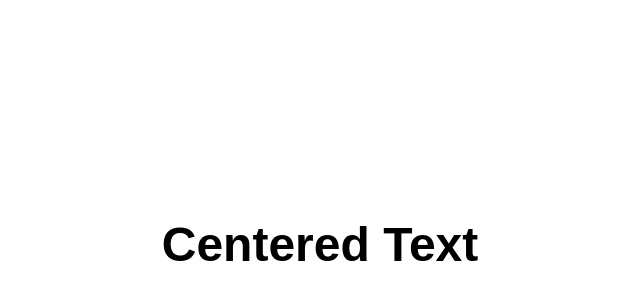
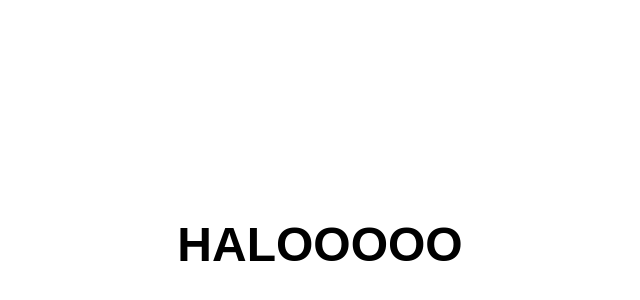
Before and after one commit to Putra3340/RomusaLanding, a plain HTML site: page index.html in a window 1280 px wide. Shown: the part 156-456 px from the top of the page, without its empty margins (320-960 px from the left). Drawn offline with Linux system fonts and the light colour scheme.

Commit message:
Update header text in index.html

```diff
--- a/index.html
+++ b/index.html
@@ -19,6 +19,6 @@
     </style>
 </head>
 <body>
-    <h1>Centered Text</h1>
+    <h1>HALOOOOO</h1>
 </body>
 </html>
```
